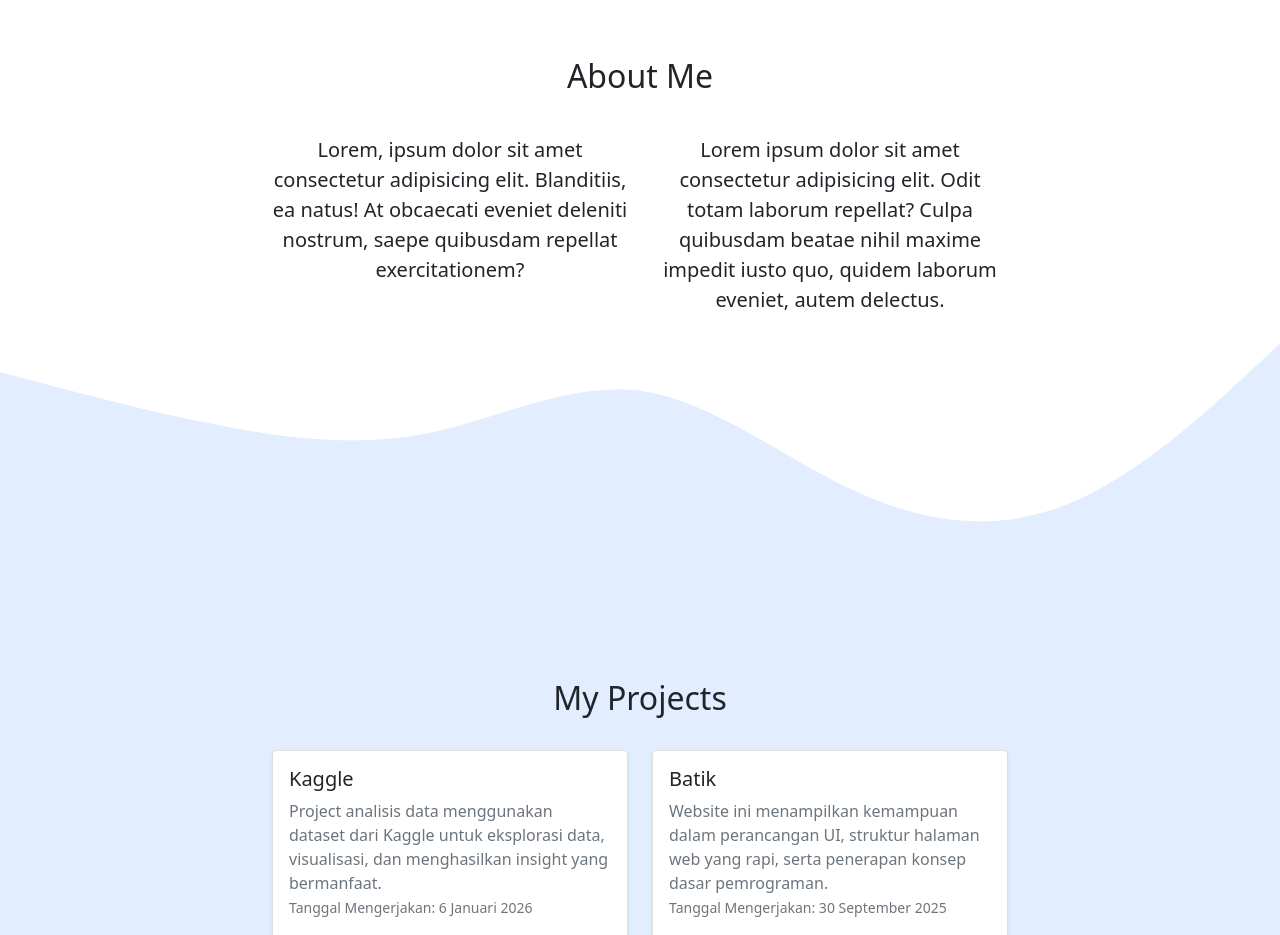
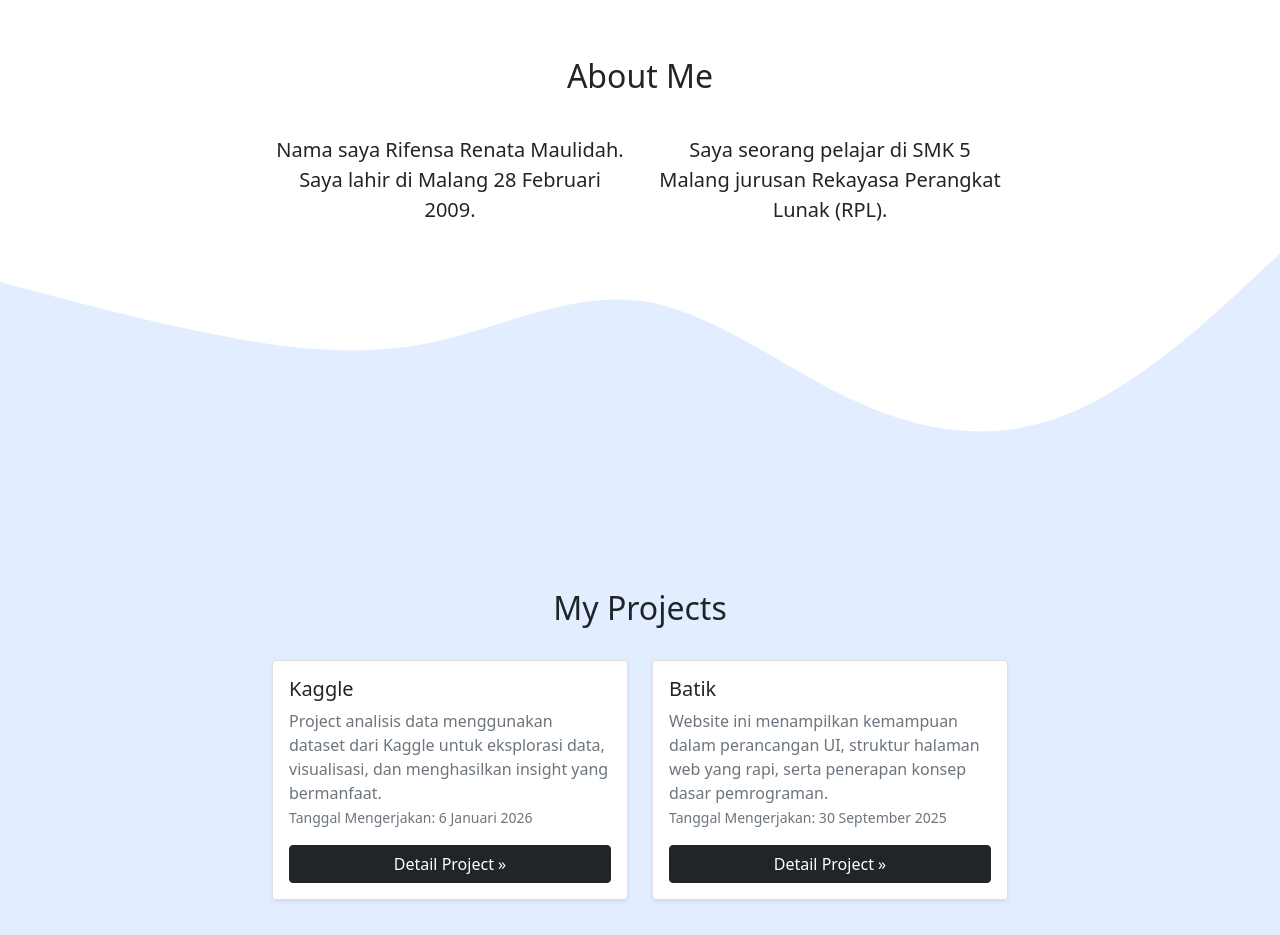
Before and after one commit to rifensarenata/rifensarenata.github.io, a plain HTML site: page index.html in a window 1280 px wide. Shown: the part 820-1755 px from the top of the page. Drawn offline with nearby package versions, Linux system fonts and the light colour scheme.

Commit message:
Update index.html

```diff
--- a/index.html
+++ b/index.html
@@ -78,8 +78,8 @@
           <div class="col"></div>
         </div>
         <div class="row justify-content-center fs-5 text-center">
-          <div class="col-md-4">Lorem, ipsum dolor sit amet consectetur adipisicing elit. Blanditiis, ea natus! At obcaecati eveniet deleniti nostrum, saepe quibusdam repellat exercitationem?</div>
-          <div class="col-md-4">Lorem ipsum dolor sit amet consectetur adipisicing elit. Odit totam laborum repellat? Culpa quibusdam beatae nihil maxime impedit iusto quo, quidem laborum eveniet, autem delectus.</div>
+          <div class="col-md-4">Nama saya Rifensa Renata Maulidah. Saya lahir di Malang 28 Februari 2009. </div>
+          <div class="col-md-4">Saya seorang pelajar di SMK 5 Malang jurusan Rekayasa Perangkat Lunak (RPL).</div>
         </div>
       </div>
       <svg xmlns="http://www.w3.org/2000/svg" viewBox="0 0 1440 320">
```
